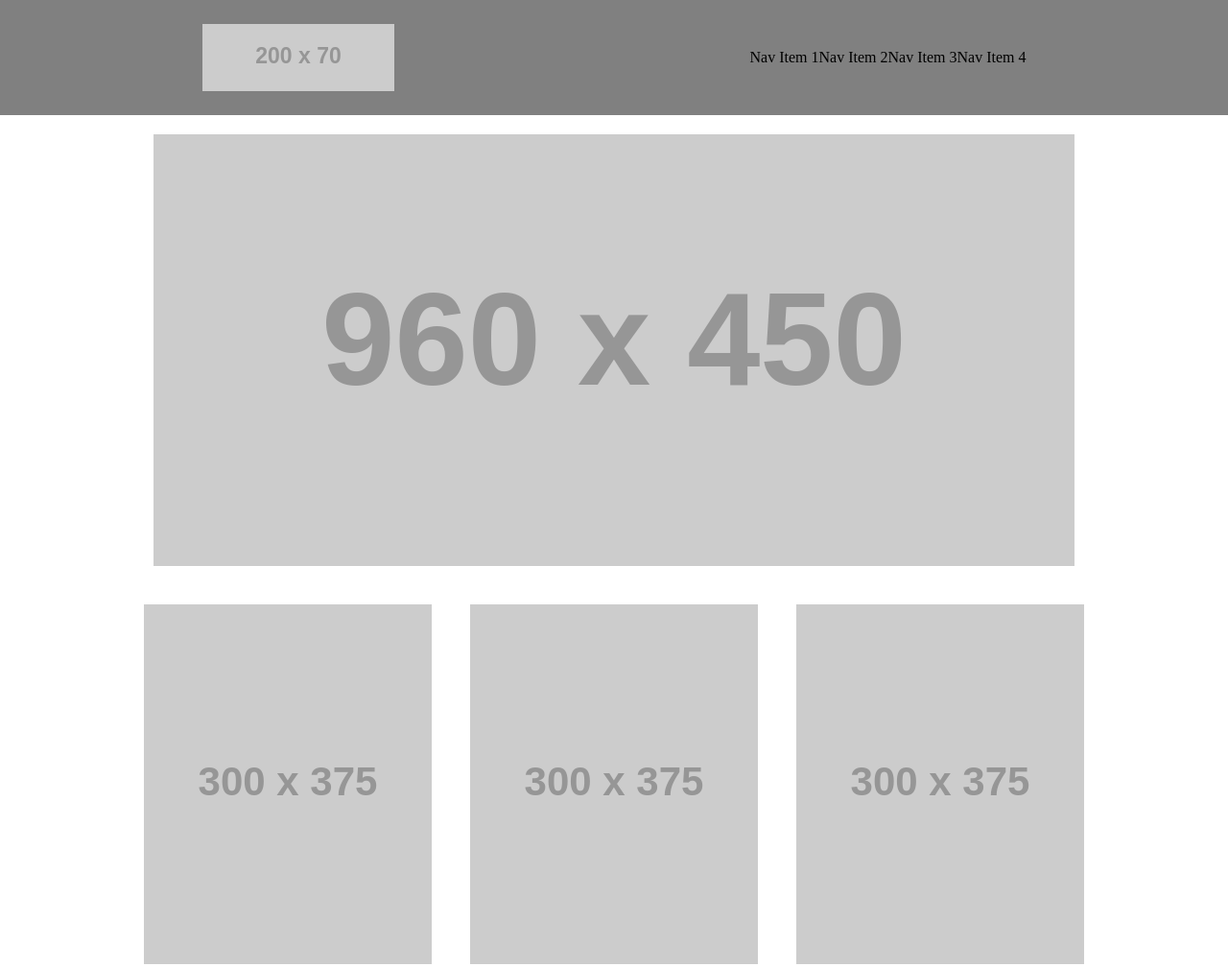
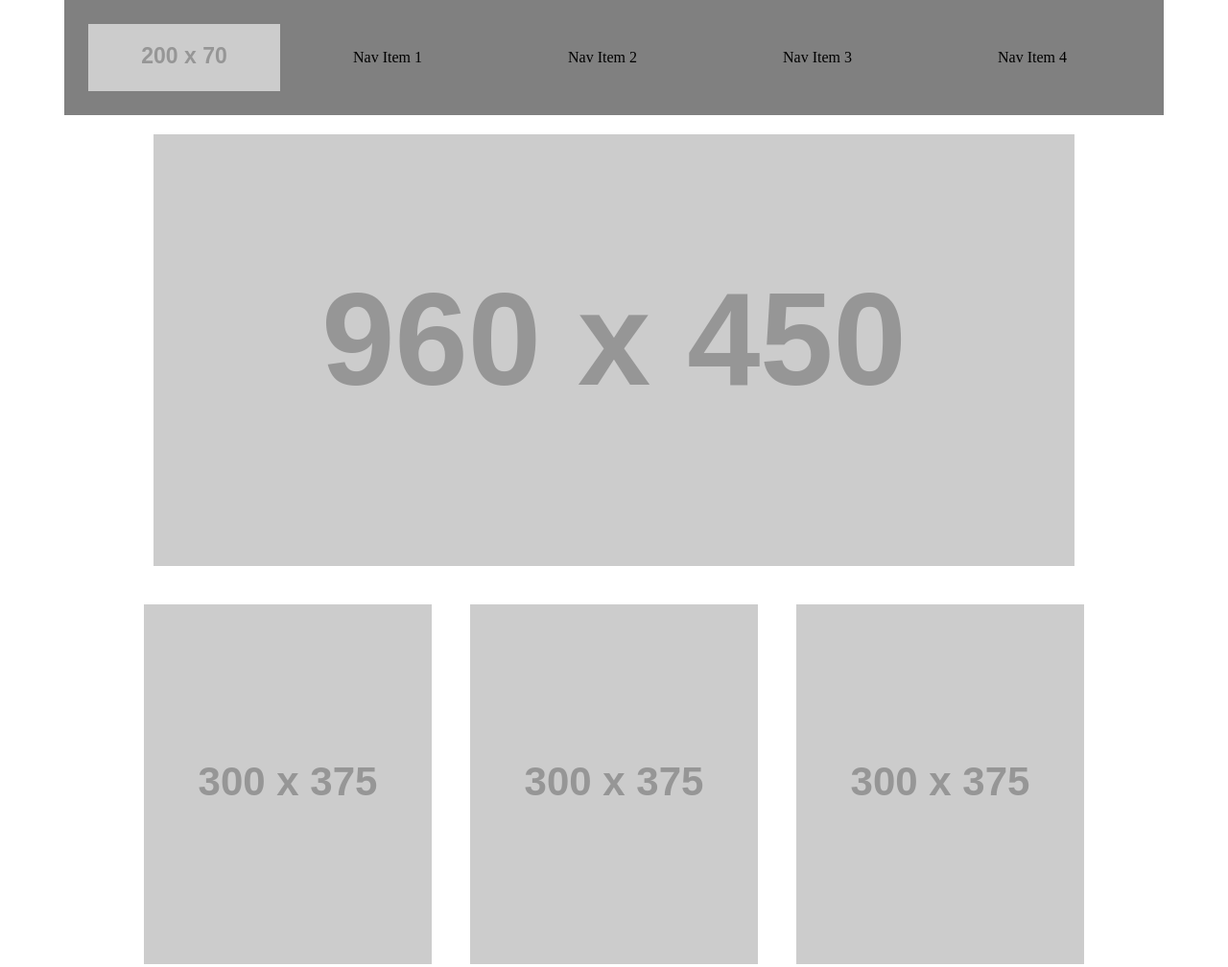
Before and after one commit to jrdelmu/wirefame-exercise, a plain HTML site: page index.html in a window 1280 px wide. Shown: the top 1008 px of the page at 96% size. Drawn offline with Linux system fonts and the light colour scheme; placeholder pictures from the web are drawn by us.

Commit message:
fixed nav

```diff
--- a/css/style.css
+++ b/css/style.css
@@ -5,26 +5,41 @@ main{
   margin: auto;
 }
 
-nav{
-  background-color: gray;
-  padding: 25px;
-  flex-direction: row;
-}
-header, ul{
+header{
 display:flex;
 align-items: center;
 justify-content: space-around;
+background-color: gray;
+padding: 25px;
+flex-direction: row;
+margin: auto;
 }
-/* ul {
-  display:flex;
+div{
+  display: flex;
+  align-items: center;
+  /* margin-right: 500px; */
+  }
+nav{
+  display: flex;
+  margin: auto;
+  flex-direction: row;
+  }
+
+
+ul {
+  display: flex;
   list-style:none;
   padding: 0px;
+  margin: 0px;
   justify-content: space-between;
 }
+
 li{
+  display: flex;
   border:1px solid grey;
-  padding:5px 10px;
-}  */
+  padding:5px 75px;
+  justify-content: space-between
+}
 
 .mainimg{
   display: flex;
@@ -33,6 +48,7 @@ li{
   align-items: center;
   padding: 20px;
 }
+
 .rowimg{
   display: flex;
   flex-direction: row;
@@ -40,6 +56,7 @@ li{
   align-items:center;
   padding: 20px;
 }
+
 .textimg{
   display:flex;
 align-items: center;
```
